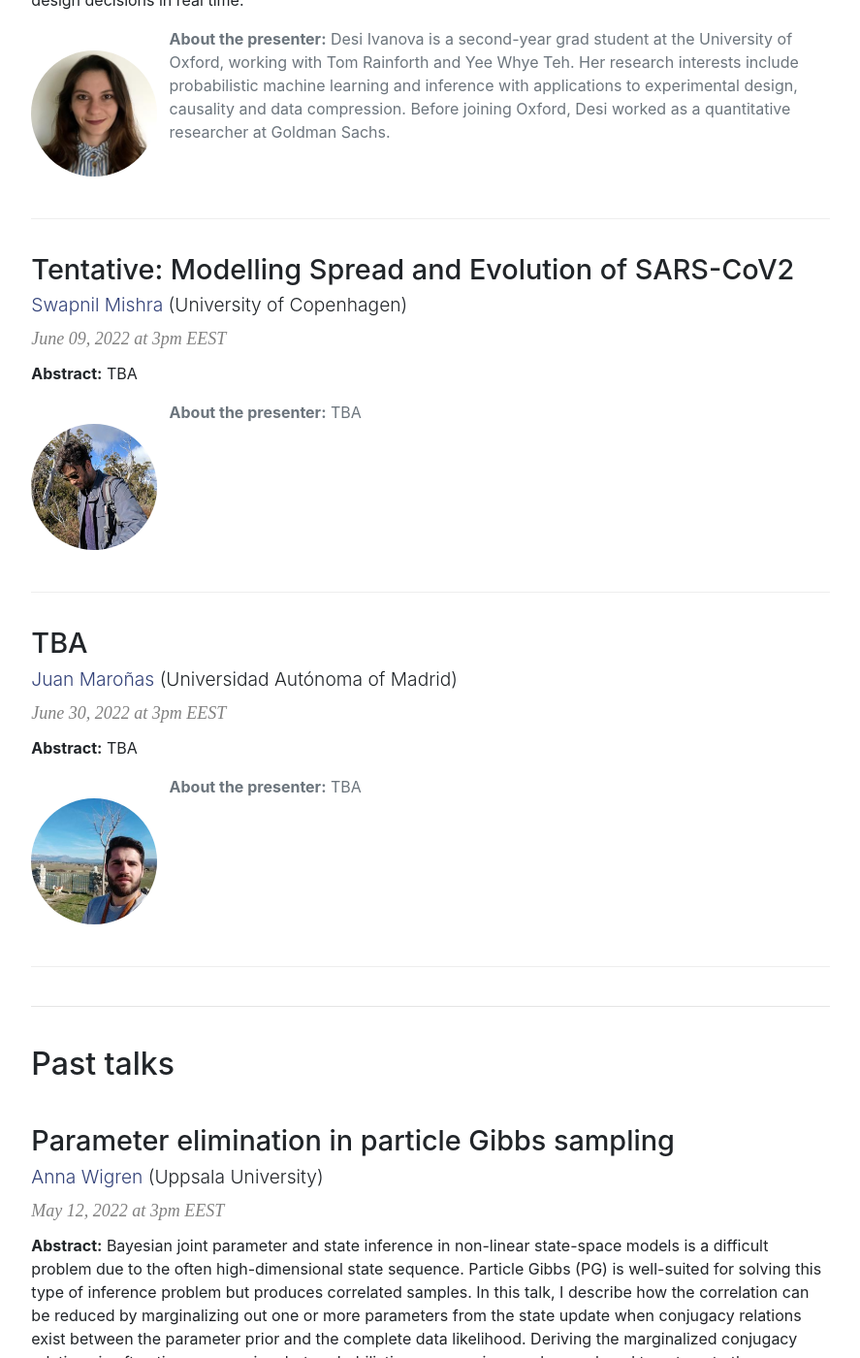
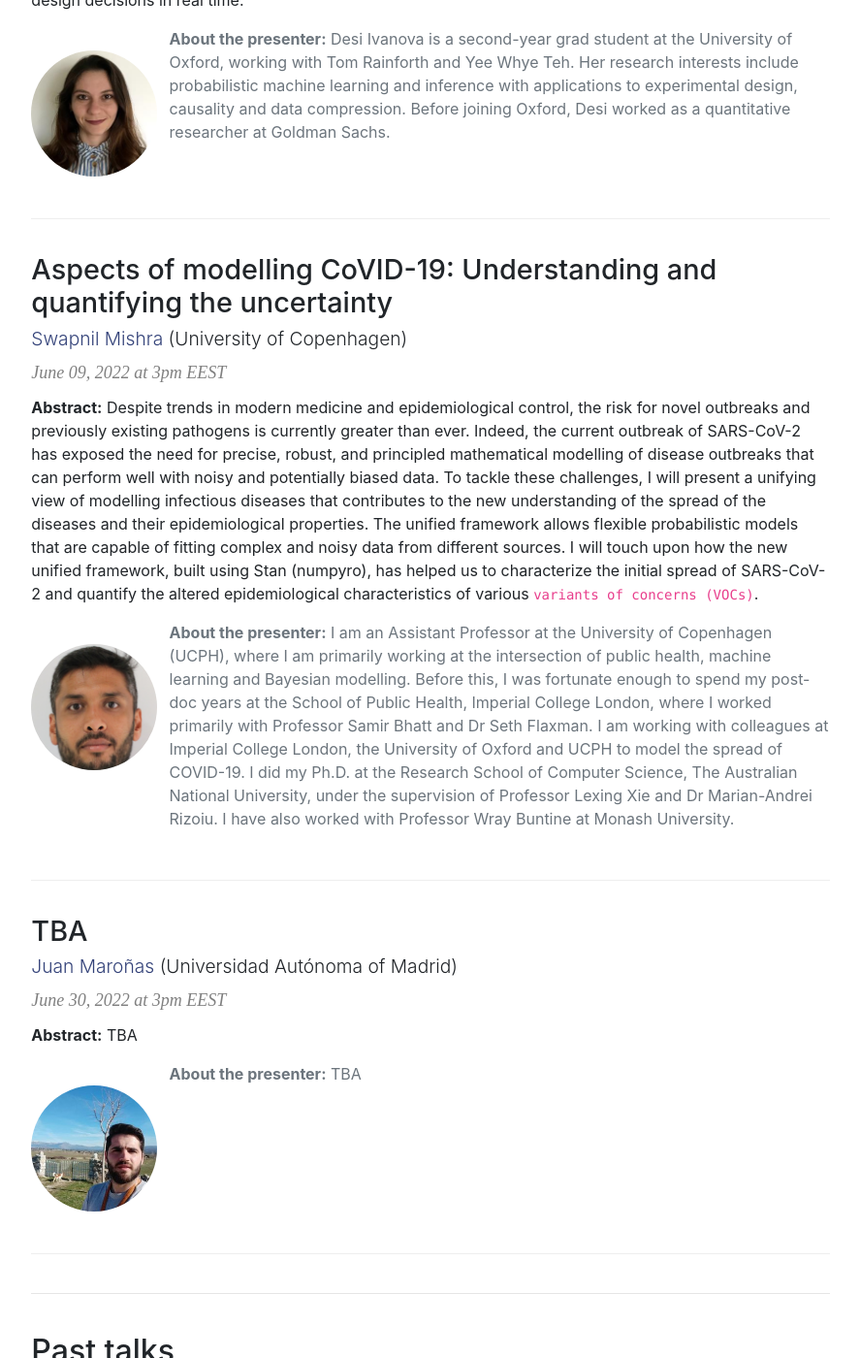
Before and after one commit to AaltoML/apml, a Jekyll site: the page built from index.html, in a window 1280 px wide and 1400 px high, scrolled down 1517 px. Shown: the whole window at 97% size, without its empty margins (196-1083 px from the left). Built offline with Jekyll 4.4.1, drawn with Linux system fonts in a browser that asks for light colours.

Commit message:
Added Swapnil Mishra's talk details

```diff
--- a/_data/talks.yml
+++ b/_data/talks.yml
@@ -134,13 +134,13 @@
   photo: "Desi-Ivanova"
 
 - date: June 09, 2022 at 3pm EEST
-  title: "Tentative: Modelling Spread and Evolution of SARS-CoV2"
+  title: "Aspects of modelling CoVID-19: Understanding and quantifying the uncertainty"
   presenter: "Swapnil Mishra"
   url: https://s-mishra.github.io
   affiliation: "University of Copenhagen"
-  abstract: "TBA"
-  biography: "TBA"
-  photo: "Swapnil-Mishra"
+  abstract: "Despite trends in modern medicine and epidemiological control, the risk for novel outbreaks and previously existing pathogens is currently greater than ever. Indeed, the current outbreak of SARS-CoV-2 has exposed the need for precise, robust, and principled mathematical modelling of disease outbreaks that can perform well with noisy and potentially biased data. To tackle these challenges, I will present a unifying view of modelling infectious diseases that contributes to the new understanding of the spread of the diseases and their epidemiological properties. The unified framework allows flexible probabilistic models that are capable of fitting complex and noisy data from different sources. I will touch upon how the new unified framework, built using Stan (numpyro), has helped us to characterize the initial spread of SARS-CoV-2 and quantify the altered epidemiological characteristics of various `variants of concerns (VOCs)`."
+  biography: "I am an Assistant Professor at the University of Copenhagen (UCPH), where I am primarily working at the intersection of public health, machine learning and Bayesian modelling. Before this, I was fortunate enough to spend my post-doc years at the School of Public Health, Imperial College London, where I worked primarily with Professor Samir Bhatt and Dr Seth Flaxman. I am working with colleagues at Imperial College London, the University of Oxford and UCPH to model the spread of COVID-19. I did my Ph.D. at the Research School of Computer Science, The Australian National University, under the supervision of Professor Lexing Xie and Dr Marian-Andrei Rizoiu. I have also worked with Professor Wray Buntine at Monash University."
+  photo: "swapnil"
 
 - date: June 30, 2022 at 3pm EEST
   title: "TBA"
```
Also changed, not shown: assets/speakers/swapnil.jpg (added).
